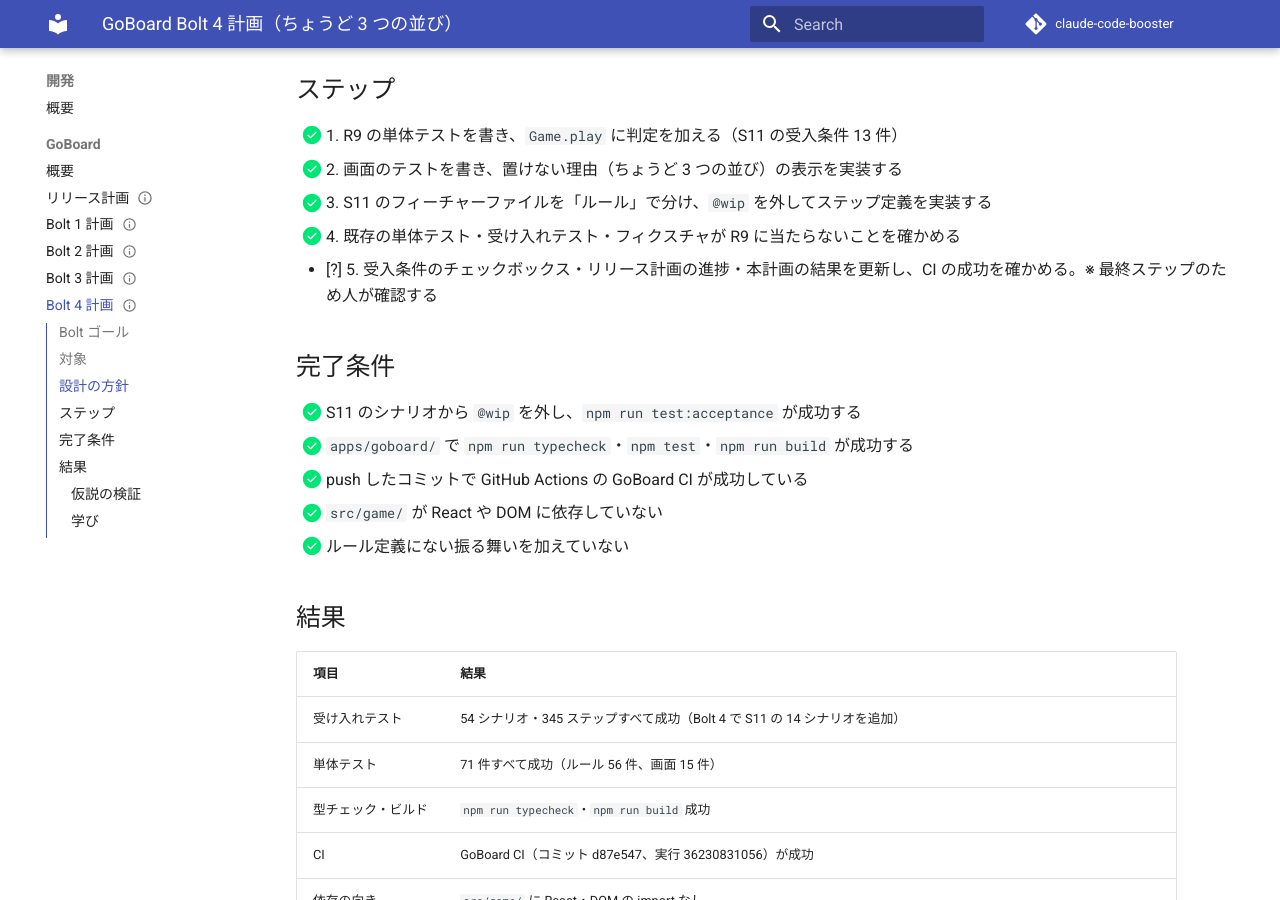
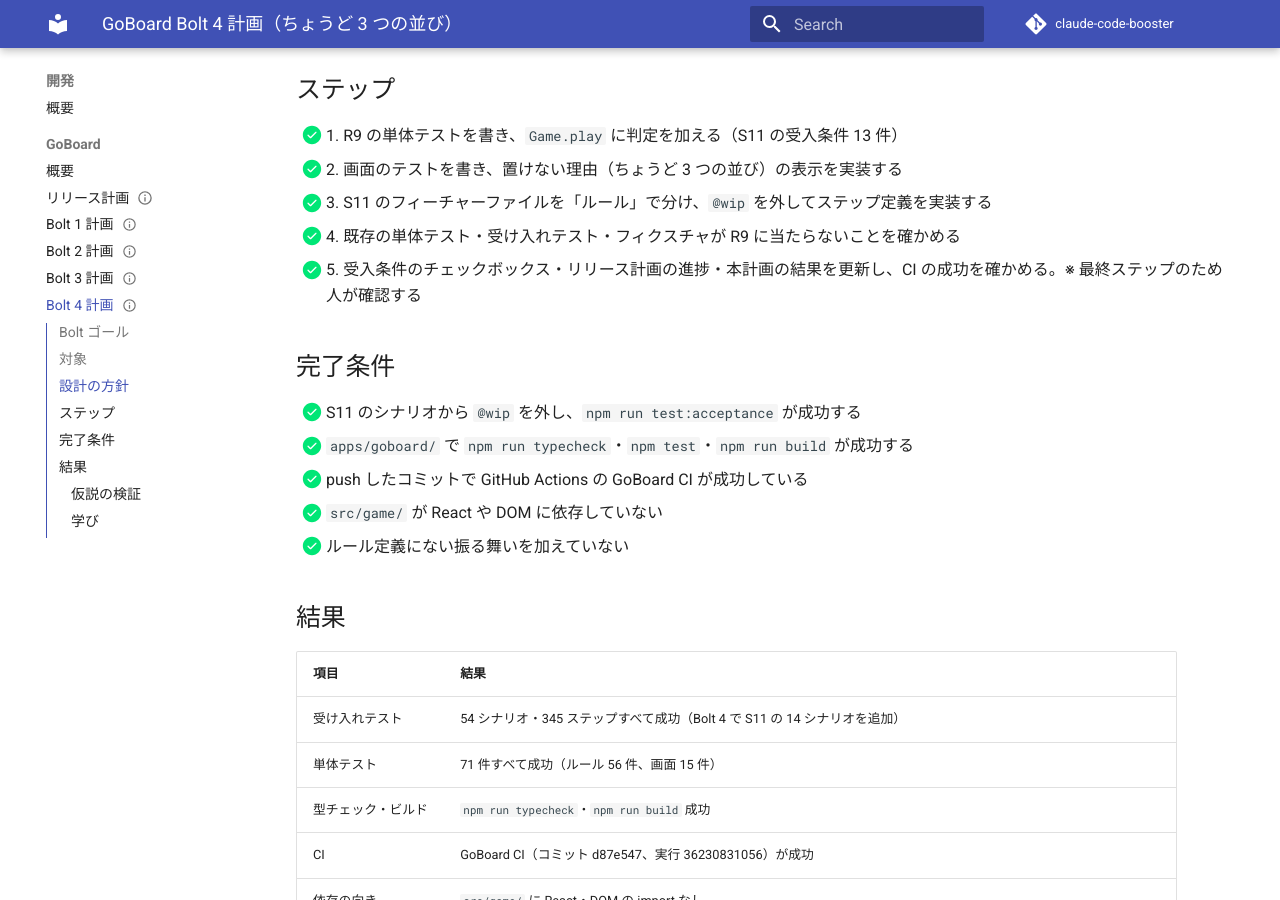
Before and after one commit to k2works/sdd-handson-go-board, an MkDocs documentation site: the page built from docs/development/goboard/bolt_4_plan.md, in a window 1280 px wide and 900 px high, scrolled down 1114 px. Built offline with MkDocs 1.6.1 and Material for MkDocs 9.7.7, drawn with Linux system fonts in a browser that asks for light colours; comment, search, counter and statistics services are not loaded.

```diff
--- a/docs/development/goboard/bolt_4_plan.md
+++ b/docs/development/goboard/bolt_4_plan.md
@@ -36,7 +38,7 @@ generated: { by: process:claude-code, at: 2026-09-26T08:48:51Z }
 - [x] 2. 画面のテストを書き、置けない理由（ちょうど 3 つの並び）の表示を実装する
 - [x] 3. S11 のフィーチャーファイルを「ルール」で分け、`@wip` を外してステップ定義を実装する
 - [x] 4. 既存の単体テスト・受け入れテスト・フィクスチャが R9 に当たらないことを確かめる
-- [?] 5. 受入条件のチェックボックス・リリース計画の進捗・本計画の結果を更新し、CI の成功を確かめる。※ 最終ステップのため人が確認する
+- [x] 5. 受入条件のチェックボックス・リリース計画の進捗・本計画の結果を更新し、CI の成功を確かめる。※ 最終ステップのため人が確認する
 
 ## 完了条件
 
```
Also changed, not shown: other parts of docs/development/goboard/bolt_4_plan.md (+4 -2 lines), docs/development/goboard/index.md (+1 -1 lines), docs/development/goboard/release_plan.md (+3 -3 lines), docs/log.md (+1 -0 lines).
